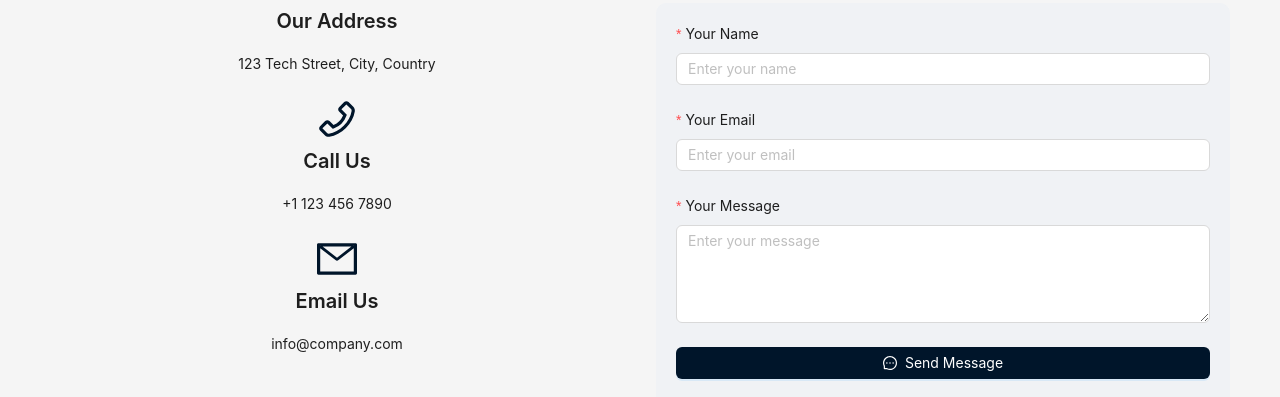
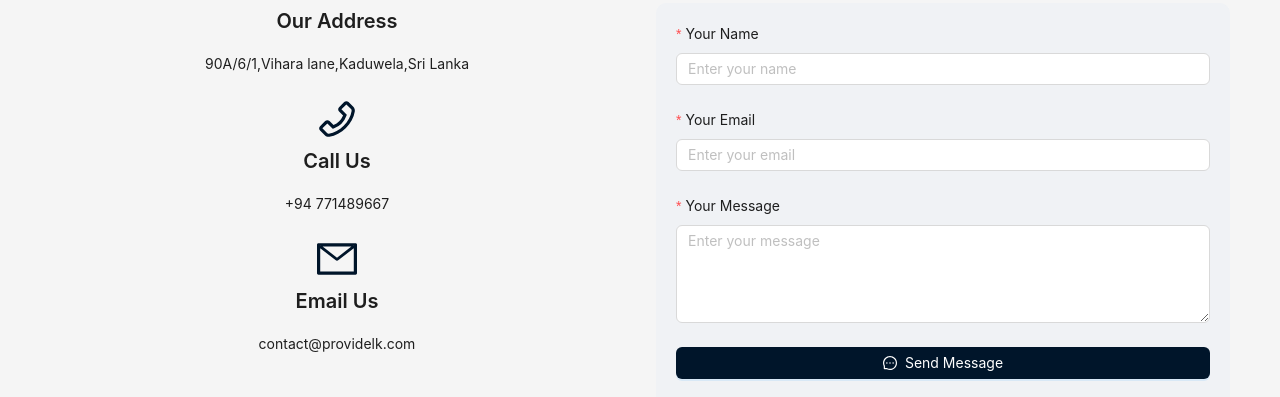
Before and after one commit to Achinode/cyber-security-app-frontend, a React (Vite) app: page /contact in a window 1280 px wide. Shown: the part 555-952 px from the top of the page. Built offline with nearby package versions, Linux system fonts and the light colour scheme; no server answers.

Commit message:
Update ContactUsPage.tsx
Updated contact info

```diff
--- a/src/pages/ContactUsPage.tsx
+++ b/src/pages/ContactUsPage.tsx
@@ -52,7 +52,7 @@ const ContactUsPage: React.FC = () => {
                                     }}
                                 />
                                 <Title level={4}>Our Address</Title>
-                                <Text>123 Tech Street, City, Country</Text>
+                                <Text>90A/6/1,Vihara lane,Kaduwela,Sri Lanka</Text>
                             </Space>
 
                             <Space direction="vertical">
@@ -63,7 +63,7 @@ const ContactUsPage: React.FC = () => {
                                     }}
                                 />
                                 <Title level={4}>Call Us</Title>
-                                <Text>+1 123 456 7890</Text>
+                                <Text>+94 771489667</Text>
                             </Space>
 
                             <Space direction="vertical">
@@ -74,7 +74,7 @@ const ContactUsPage: React.FC = () => {
                                     }}
                                 />
                                 <Title level={4}>Email Us</Title>
-                                <Text>info@company.com</Text>
+                                <Text>contact@providelk.com</Text>
                             </Space>
                         </Space>
                     </Col>
```
